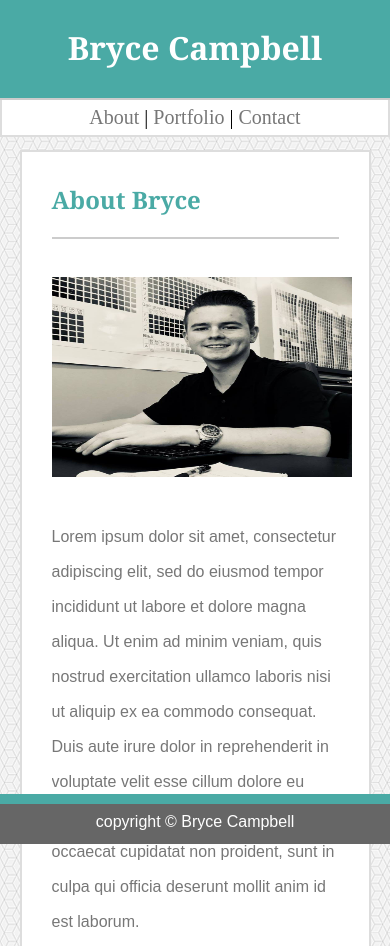
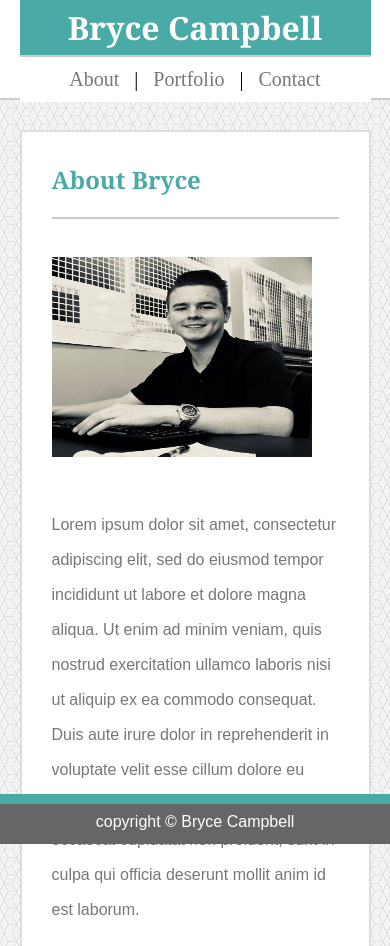
Before and after one commit to Bryceacampbell/Responsive-Portfolio, a plain HTML site: page index.html in a window 390 px wide. Shown: the top 946 px of the page. Drawn offline with Linux system fonts and the light colour scheme.

Commit message:
messing with media queries

```diff
--- a/assets/css/style.css
+++ b/assets/css/style.css
@@ -171,64 +171,65 @@ footer {
     border-top: 10px solid #4aaaa5;
 }
 
-
-
 @media screen and (max-width: 640px) {
 
+    header {
+        width: 100%;
+    }
+    .header {
+        width: 100%;
+        height: auto;
+
+    }
+    #nameLogo {
+        text-align: center;
+        float: none;
+        padding: 10px;
+    }
+    #nameLogo h1 {
+        margin: 0px;
+    }
+    nav {
+        width: 100%;
+        float: none;
+        text-align: center;
+        background: #ffffff;
+        margin: 0px;
+    }
+    nav a {
+        padding: 5px 10px 5px 10px;
+    }
+    .container {
+        width: 90%;
+        margin-bottom: 100px;
+    }
+    #home-img {
+        float: none;
+    }
+}
+
+@media screen and (max-width: 768px) {
+    header {
+        width: 100%;
+    }
     .header {
         width: 100%;
     }
-    #nameLogo {
-        width: 100%;
-        text-align: center;
-    }
     .container {
         width: 90%;
-        margin-top: 50px;
-        margin-bottom: 100px;
     }
-    nav {
-        float: none;
-        margin: 0px;
-        text-align: center;
-        background: #ffffff;
-        border: 2px solid #dddddd;
-    }
-    nav a {
-        padding: 0px
-    }
-    #home-img {
-        float: none;
-        width: 300px;
-        align-content: center;
-
-    }
-    .main-content {
-        margin: 30px 30px 0px 30px;
-    }
-    .gallery-img {
-        margin-left: auto;
-    }
-
-
-}
-@media screen and (min-width: 640px) {
-    .header {
-        width: 90%;
+    .gallery-item {
+        width: 33.33%;
     }
 }
-@media screen and (min-width: 768px) {
+@media screen and (max-width: 980px) {
+    header {
+        width: 100%;
+    }
     .header {
         width: 90%;
     }
     .container {
         width: 90%;
-        margin: auto;
-        margin-top: 20px;
-
     }
-
 }
-@media screen and (min-width: 980px) {
-
-}
--- a/index.html
+++ b/index.html
@@ -9,7 +9,7 @@
     <link rel="stylesheet" type="text/css" href="assets/css/style.css">
 </head>
 
-<body>
+<body class="invisible-scrollbar">
     <header>
         <div class="header">
             <div id="nameLogo">
```
